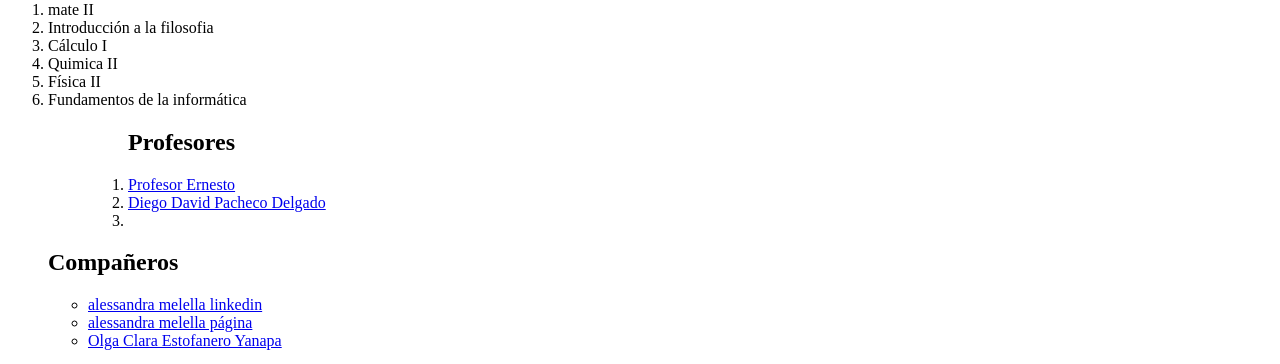
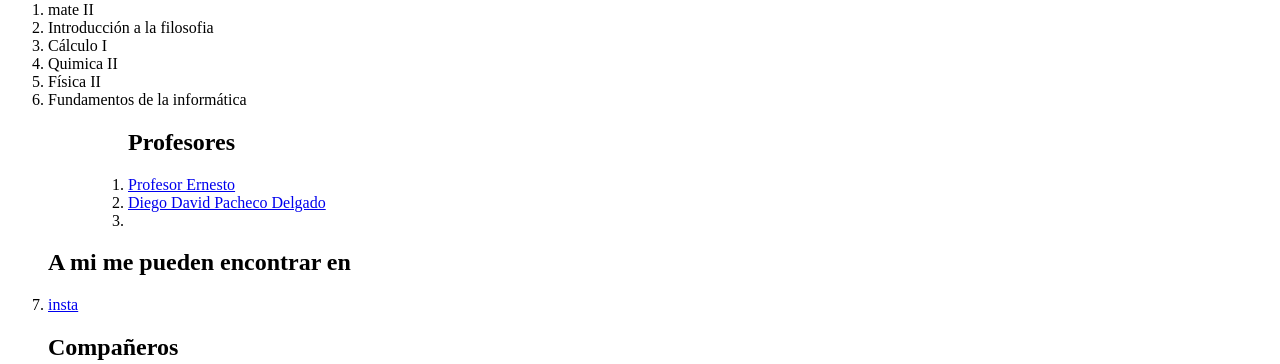
Before and after one commit to ivan-alfredo-guevara-luglio/trabajo-ucsp, a plain HTML site: page index.html in a window 1280 px wide. Shown: the part 195-559 px from the top of the page. Drawn offline with Linux system fonts and the light colour scheme.

Commit message:
Update index.html

```diff
--- a/index.html
+++ b/index.html
@@ -26,6 +26,9 @@
 
   </ul>
 
+ <h2>A mi me pueden encontrar en</h2>
+    <li><a href="https://www.instagram.com/ivo_ral/" target="_blank">insta</a></li> <i class="fa-brands fa-instagram"></i>
+
   <h2>Compañeros</h2>
   <ul>
     <li><a href="https://www.linkedin.com/in/alessandra-sofía-melella-zapata-b52253367/" target="_blank">alessandra melella linkedin</a></li>
```
